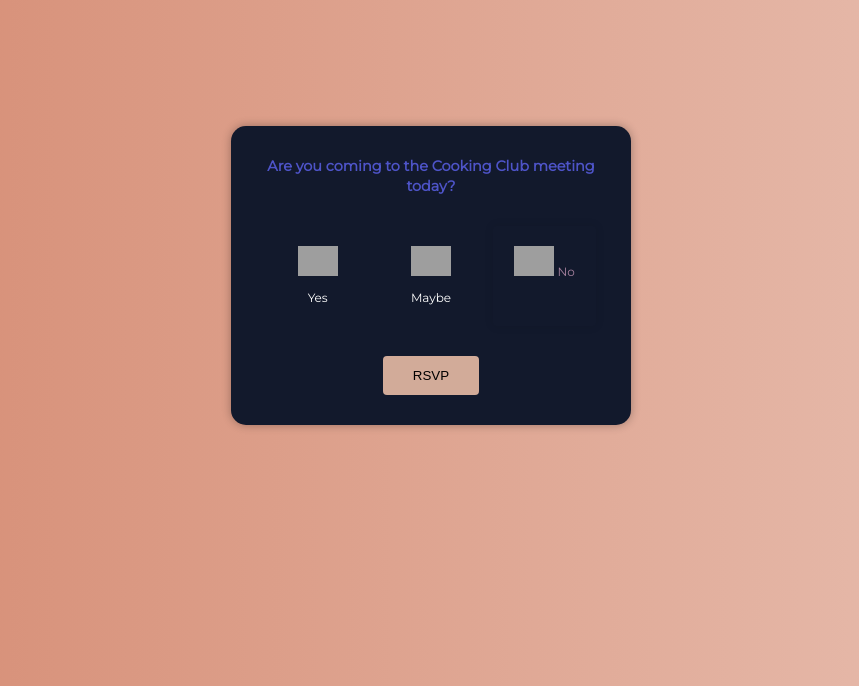
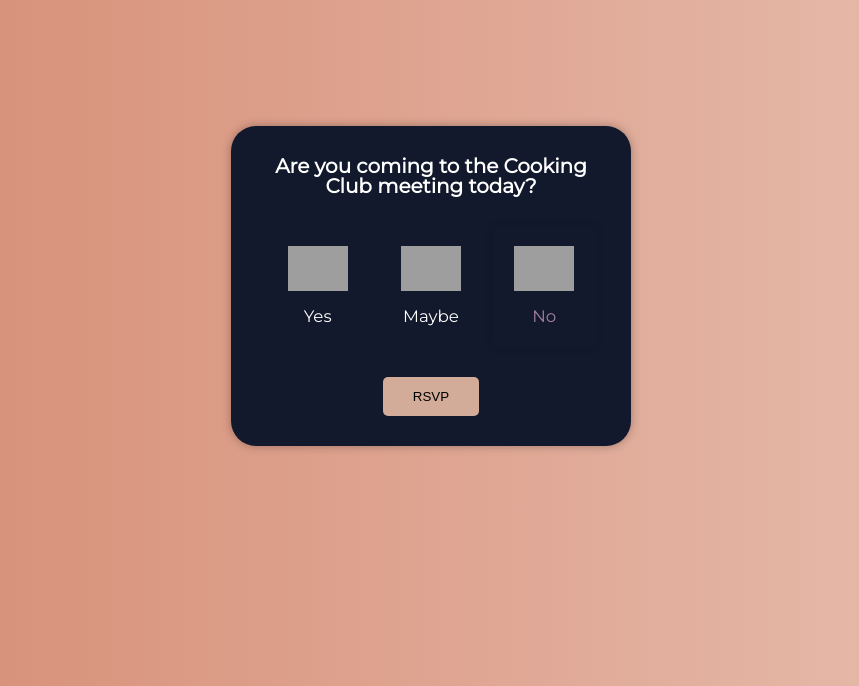
Before and after one commit to SlimeyTurtles/jinjaturtles, a Flask app: page /test/ in a window 1280 px wide. Shown: the top 686 px of the page, without its empty margins (209-1068 px from the left). Run offline with Flask 2, Linux system fonts and the light colour scheme; some libraries are stand-ins or nearby versions; grey boxes are pictures that could not be loaded.

Commit message:
RSVP page small edit

```diff
--- a/templates/test.html
+++ b/templates/test.html
@@ -49,8 +49,8 @@ height:100vh;
 .panel-container {
 background-color: #12192c;
 box-shadow: 0 0 10px rgba(0, 0, 0, 0.3);
-border-radius: 15px;
-font-size: 90%;
+border-radius: 25px;
+font-size: 125%;
 display: flex;
 flex-direction: column;
 justify-content: center;
@@ -58,7 +58,7 @@ align-items: center;
 text-align: center;
 padding: 30px;
 max-width: 400px;
-color:#4e54c8;
+color: #ffffff;
 margin:10% auto 2% auto;
 }
 
@@ -80,12 +80,12 @@ margin: 10px 5px;
 
 .rating:hover,
 .rating.active {
-border-radius: 4px;
+border-radius: 5px;
 box-shadow: 0 0 10px rgba(0, 0, 0, 0.1);
 }
 
 .rating img {
-width: 40px;
+width: 60px;
 }
 
 .rating small {
@@ -103,7 +103,7 @@ color: #a6819e;
 background-color: #d2ab99;
 color: #000;
 border: 0;
-border-radius: 4px;
+border-radius: 5px;
 padding: 12px 30px;
 cursor: pointer;
 }
```
